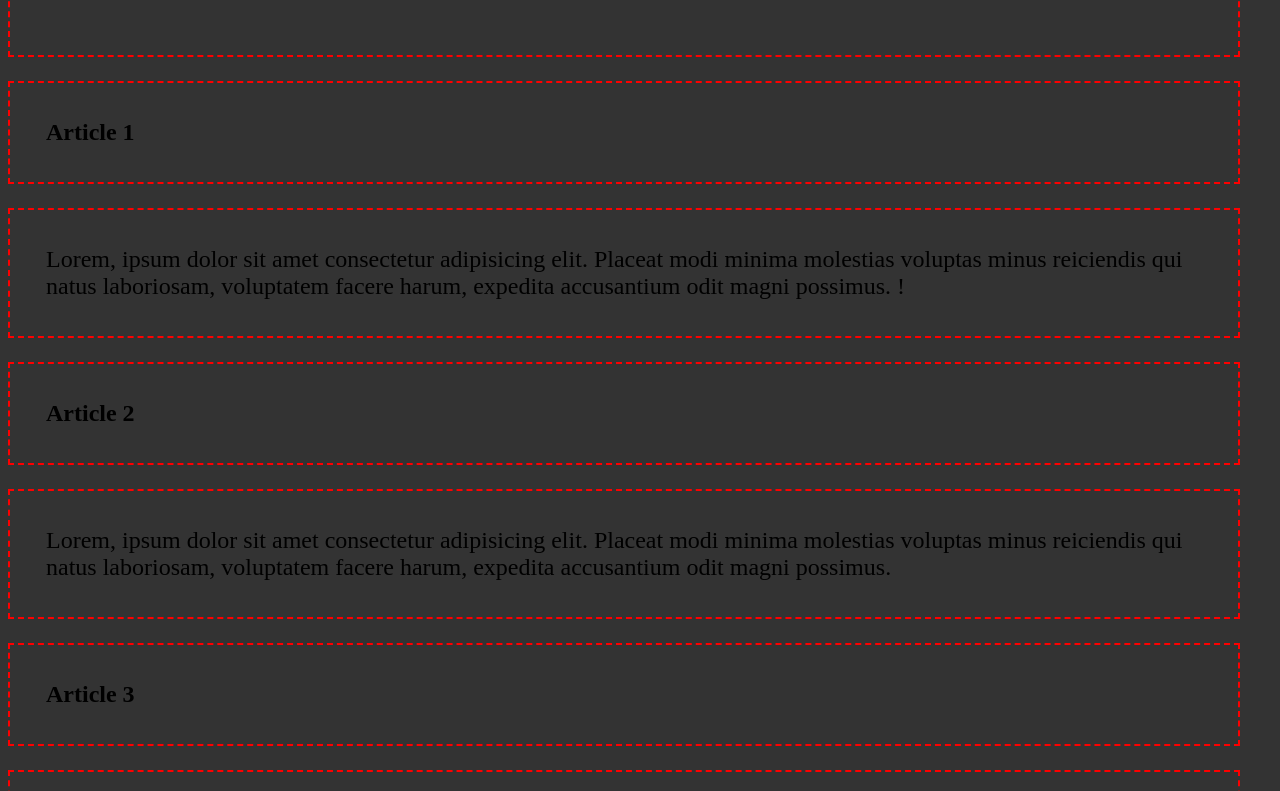
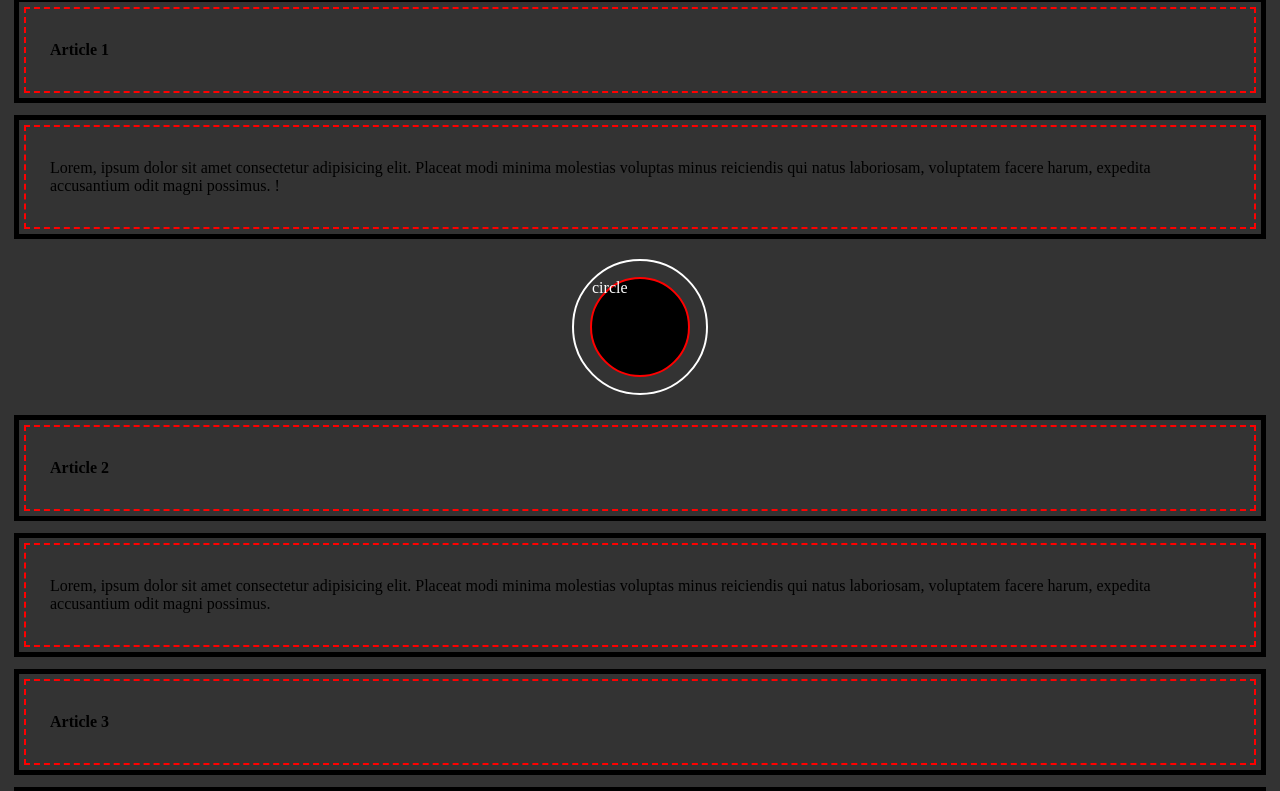
Before and after one commit to Ahmad2426/css-full-course-001, a plain HTML site: page css-005/index.html in a window 1280 px wide. Shown: the part 162-953 px from the top of the page. Drawn offline with Linux system fonts and the light colour scheme.

Commit message:
end of box model

```diff
--- a/css-005/index.html
+++ b/css-005/index.html
@@ -18,7 +18,13 @@
         Lorem, ipsum dolor sit amet consectetur adipisicing elit.
          Placeat modi minima molestias voluptas minus reiciendis qui
           natus laboriosam, voluptatem facere harum, expedita accusantium odit magni possimus. !
+
+
     </p>
+
+    <div class="circle">
+            circle
+          </div>
 
 
     <h2 class="container">Article 2</h2>
@@ -47,5 +53,5 @@ Placeat modi minima molestias voluptas minus reiciendis qui
 </body>
 </html>
 
-<!-- up to 01:20 min -->
+<!-- up to 01:35 min -->
 <!-- https://coolors.co/contrast-checker/7aff90-000000 -->
--- a/css-005/style.css
+++ b/css-005/style.css
@@ -1,42 +1,39 @@
-
+*{
+    margin: 0;
+    padding: 0;
+    box-sizing: border-box;
+}
 
 
 body
     {
         background-color: #333;
-    width: 100vw;
 
 
 }
 
-/* h1 {
-    box-sizing: content-box;
-    border: 2px dashed red;
-    width: 400px;
-    font-size: 30px;
-    padding: 0.5em;
-    margin-inline-start: 20px;
-    margin-inline-end: 10px;
-} */
-
 .container {
     border: 2px dashed red;
-    font-size: 1.5rem;
-    margin-top: 1.5rem;
+    font-size: 1rem;
+    /* margin-top: 1.5rem;
     margin-right: 2em;
-    padding: 1.5em;
+    margin-bottom: 1.5rem;
+    margin-left: 2em;
+    padding: 1.5em; */
+    margin: 2em 1.5em;
+    padding: 2rem 1.5rem;
+    outline: 5px solid black;
+    outline-offset: 5px;
 }
-/*
-0.5em یعنی چه؟
-em یک Relative Unit (واحد نسبی) است.
 
-وقتی برای padding یا margin استفاده می‌شود،
-مقدار em نسبت به font-size همان عنصر محاسبه می‌شود. */
-
-/* فرض کنیم:
-h1 {
-    font-size: 30px;
-    padding: 0.5em;
+.circle {
+    background-color: black;
+    border: 2px solid red;
+    border-radius: 50px;
+    width: 100px;
+    height: 100px;
+    color: white;
+    margin: 3rem auto;
+    outline: 2px solid white ;
+    outline-offset: 1em;
 }
-محاسبه:
-0.5 × 30px = 15px */
```
Also changed, not shown: css-005/note.css (added, +35 -0 lines).
